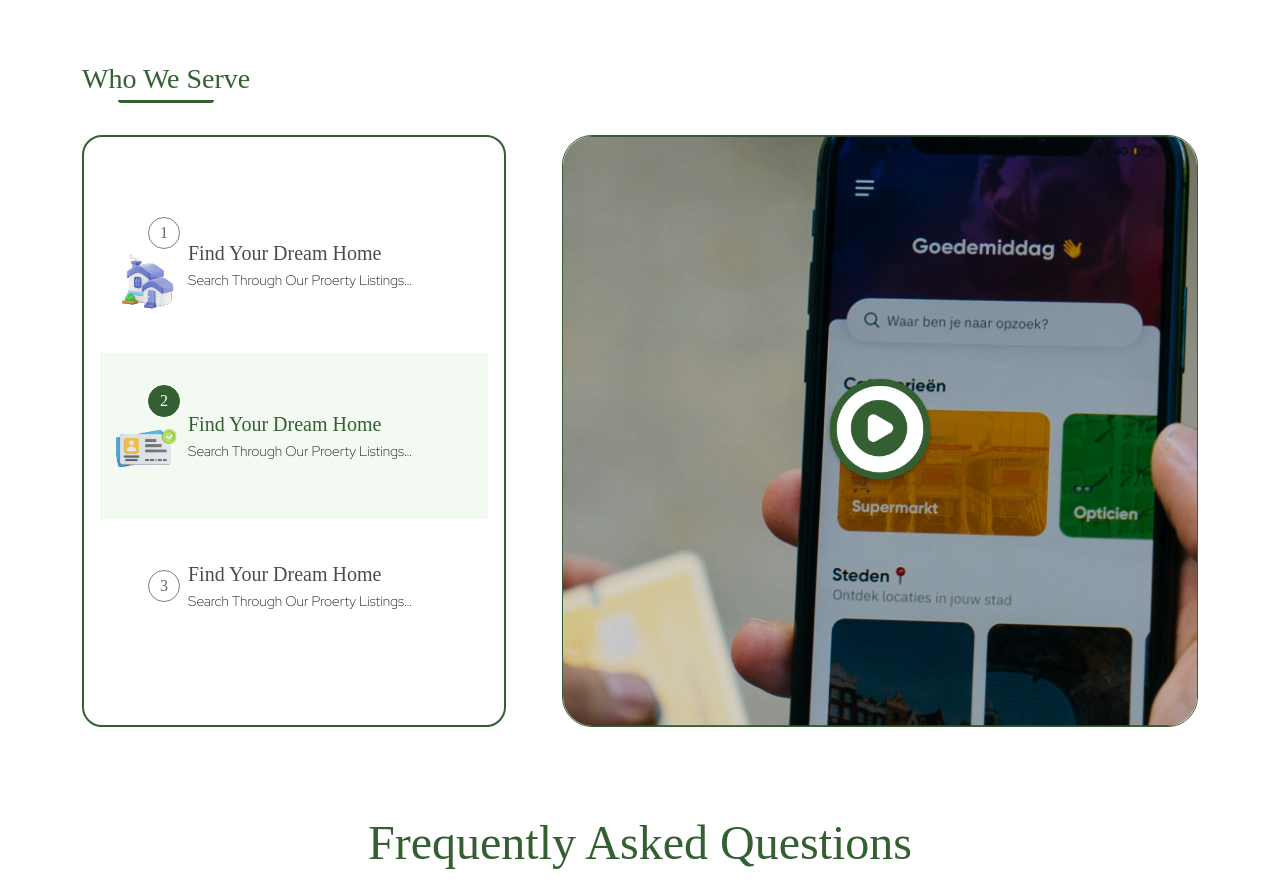
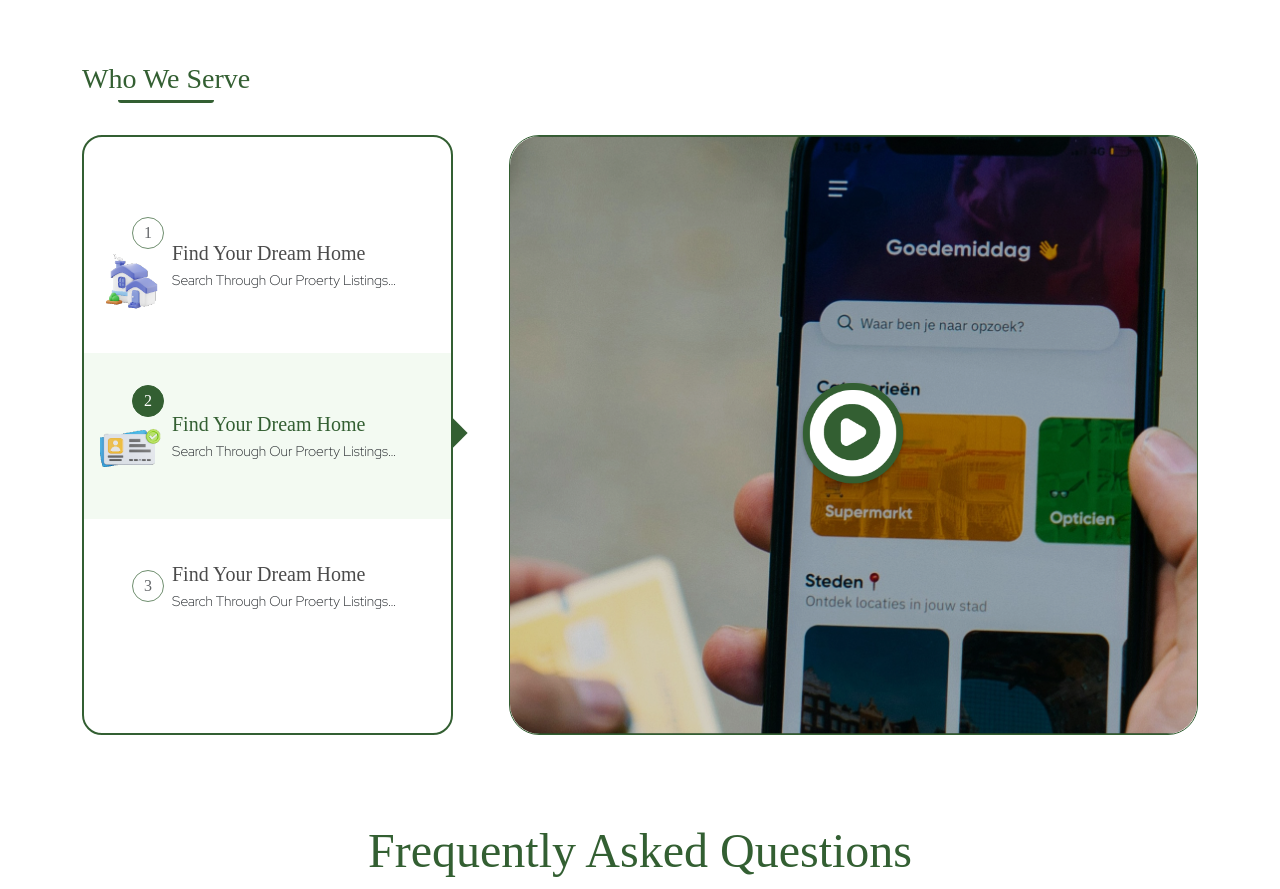
Before and after one commit to Nicholas-lechi/giddaa-frontend-test, a React (Vite) app: page / in a window 1280 px wide. Shown: the part 5540-6429 px from the top of the page. Built offline with nearby package versions, Linux system fonts and the light colour scheme; a web font is replaced by a local one.

Commit message:
feat: added psuddo selectors

```diff
--- a/src/app/home/page/home.index.tsx
+++ b/src/app/home/page/home.index.tsx
@@ -572,6 +572,7 @@ const HomePage: React.FC = () => {
             <div className="botom">
               <div className="work-left">
                 <div className="tabs">
+                  <div className={`tab-holder ${tab === 1 ? "active" : ""}`}>
                     <div
                       className={`tab mb-2 ${tab === 1 ? "active" : ""}`}
                       onClick={() => setTab(1)}
@@ -586,6 +587,14 @@ const HomePage: React.FC = () => {
                       </div>
                     </div>
                     <div
+                      className={`pointer `}
+                      style={{ display: tab === 1 ? "block" : "none" }}
+                    ></div>{" "}
+                  </div>
+                  <div
+                    className={`tab-holder mb-2 ${tab === 2 ? "active" : ""}`}
+                  >
+                    <div
                       className={`tab mb-2 ${tab === 2 ? "active" : ""}`}
                       onClick={() => setTab(2)}
                     >
@@ -599,6 +608,15 @@ const HomePage: React.FC = () => {
                       </div>
                     </div>
                     <div
+                      className={`pointer `}
+                      style={{ display: tab === 2 ? "block" : "none" }}
+                    ></div>
+                  </div>
+
+                  <div
+                    className={`tab-holder mb-2 ${tab === 3 ? "active" : ""}`}
+                  >
+                    <div
                       className={`tab ${tab === 3 ? "active" : ""}`}
                       onClick={() => setTab(3)}
                     >
@@ -609,6 +627,11 @@ const HomePage: React.FC = () => {
                         <p className="m-0">Find Your Dream Home</p>
                         <small>Search Through Our Proerty Listings…</small>
                       </div>
+                    </div>
+                    <div
+                      className={`pointer`}
+                      style={{ display: tab === 3 ? "block" : "none" }}
+                    ></div>{" "}
                   </div>
                 </div>
               </div>
--- a/src/app/styles/home.scss
+++ b/src/app/styles/home.scss
@@ -816,14 +816,33 @@
           margin-top: 1rem;
           gap: 5%;
           .work-left {
-            width: 40%;
+            width: 35%;
             .tabs {
-              padding: 3rem 1rem 5rem 1rem;
+              padding: 3rem 0 5rem 0;
               background: #ffffff;
               border: 2px solid #335f32;
               border-radius: 20px;
+              z-index: 2;
+              .tab-holder {
+                position: relative;
+                .pointer {
+                  width: 2rem;
+                  height: 2rem;
+                  position: absolute;
+                  right: -0.6rem;
+                  top: 4rem;
+                  background: #335f32;
+                  z-index: -1;
+                  transform: rotate(45deg);
+                }
+                &:last-child {
+                  .pointer {
+                    top: 3rem;
+                  }
+                }
                 .tab {
                   display: flex;
+                  z-index: 2;
                   padding: 2rem 1rem;
                   gap: 8px;
                   align-items: center;
@@ -856,6 +875,7 @@
                 }
                 .active {
                   background: #f3faf2;
+
                   .lft {
                     span {
                       background: #335f32;
@@ -872,8 +892,9 @@
                 }
               }
             }
+          }
           .work-right {
-            width: 60%;
+            width: 65%;
             border: 1px solid #335f32;
             border-radius: 30px;
             .play-value {
```
Lines whose indentation alone changed are shown as unchanged.
